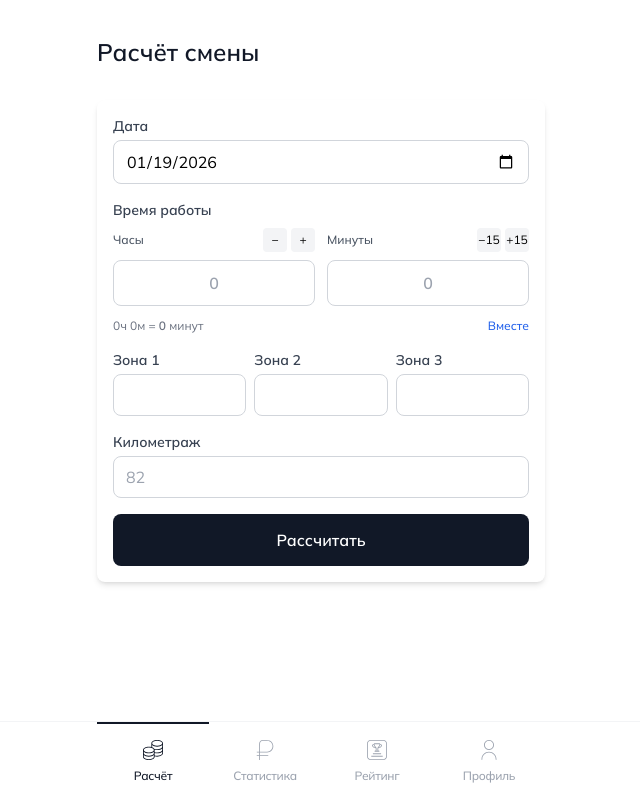
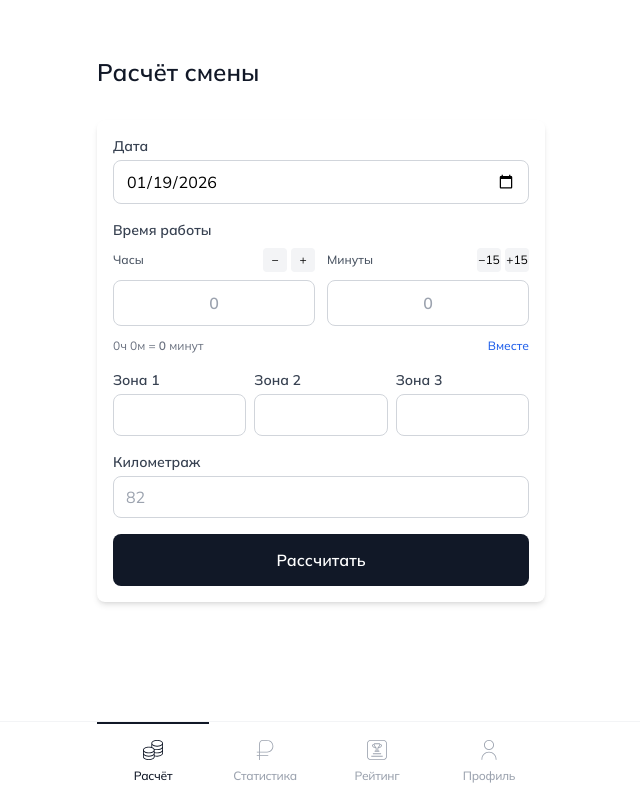
Before and after one commit to opa33/cour, a React (Vite) app: page / in a window 1280 px wide. Shown: the whole page, without its empty margins (319-959 px from the left). Built offline with nearby package versions, Linux system fonts and the light colour scheme; no server answers.

Commit message:
fix sf zone4

```diff
--- a/src/index.css
+++ b/src/index.css
@@ -49,7 +49,7 @@ body {
 
 /* Apply safe area padding */
 #root {
-  padding-top: max(20px, var(--safe-area-top));
+  padding-top: max(40px, var(--safe-area-top));
   padding-bottom: var(--safe-area-bottom);
 }
 
```
